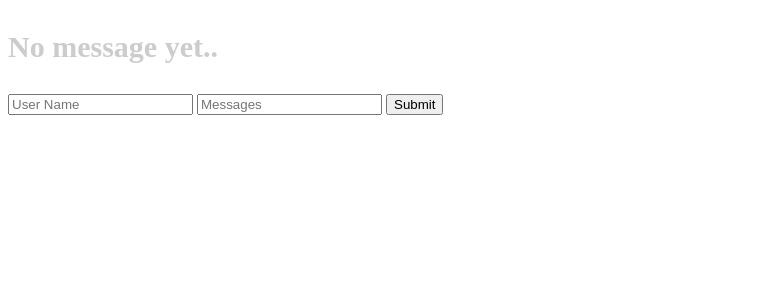
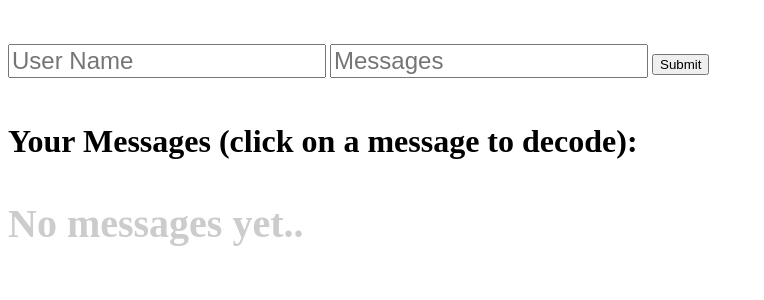
Before and after one commit to sampdubs/secure-chat-app, a Flask app: page / in a window 1280 px wide. Shown: the top 300 px of the page, without its empty margins (0-764 px from the left). Run offline with Flask 2, Linux system fonts and the light colour scheme; some libraries are stand-ins or nearby versions.

Commit message:
Nicer interface

```diff
--- a/templates/session.html
+++ b/templates/session.html
@@ -6,15 +6,17 @@
 </head>
 
 <body>
-
-    <h3 style='color: #ccc;font-size: 30px;'>No message yet..</h3>
-    <div class="message_holder"></div>
-
+    <br><br>
     <form action="" method="POST">
-        <input type="text" class="username" placeholder="User Name" enctype="multipart/form-data" readonly />
-        <input type="text" class="message" placeholder="Messages" enctype="multipart/form-data" />
+        <input style="font-size:1.5em" type="text" class="username" placeholder="User Name" enctype="multipart/form-data" readonly />
+        <input style="font-size:1.5em" type="text" class="message" placeholder="Messages" enctype="multipart/form-data" />
         <input type="submit" />
     </form>
+    <br>
+    <h2 style="font-size:2em;"><b>Your Messages (click on a message to decode):</b></h5>
+
+    <h3 style='color: #ccc;font-size: 2.5em;'>No messages yet..</h3>
+    <div class="message_holder"></div>
 
     <!-- jQuery -->
     <script src="https://ajax.googleapis.com/ajax/libs/jquery/1.12.4/jquery.min.js"></script>
@@ -126,8 +128,8 @@
             // if it still says that there are no messages yet, take that away
             $('h3').remove();
             // show the message and the sender
-            $(`<div><b style="color: #000"> ${json.user_name} </b> ${json.message} <button> Click to decode</button></div>`).appendTo('div.message_holder').click(function() {
-                $(this).html(`<div><b style="color: #000"> ${uname} </b> ${msg}</div>`)
+            $(`<div style="cursor:default;font-size:1.5em;"><b style="color: #000"> ${json.user_name} </b> ${json.message}</div>`).prependTo('div.message_holder').click(function() {
+                $(this).html(`<div style="cursor:default;font-size:1.5em;"><b> ${uname} </b> ${msg}<div style="font-size:21px;">&emsp;&emsp;(<b>${json.user_name}</b> ${json.message})</div></div>`)
             });
         });
         // when another user connect and sends their encrypted username
@@ -141,7 +143,7 @@
                 // if the username was correctly decryptedz
                 if (uname.length > 0) {
                     // show that that user has connected where the messages usualy are
-                    $('div.message_holder').append('<div><b style="color: #000">' + uname +
+                    $('div.message_holder').prepend('<div><b style="color: #000">' + uname +
                         ' connected</b></div>');
                 }
                 // remember that that user is connected
@@ -159,7 +161,7 @@
                 // if the username was correctly decrypted
                 if (uname.length >= 1) {
                     // show that that user has disconnected where the messages usually are
-                    $('div.message_holder').append('<div><b style="color: #000">' + uname +
+                    $('div.message_holder').prepend('<div><b style="color: #000">' + uname +
                         ' disconnected</b></div>');
                 }
                 // take that user out of the users who are still connected
```
